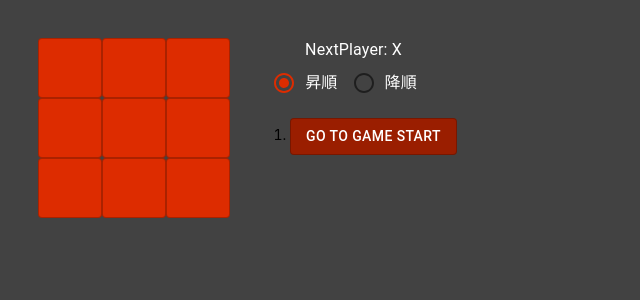
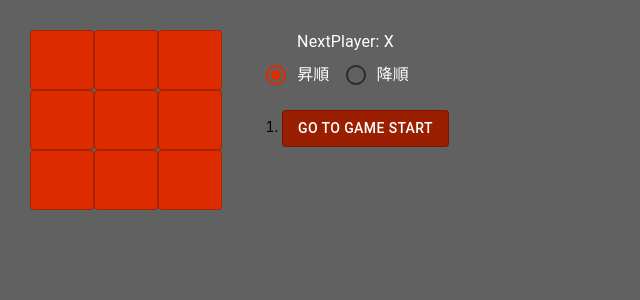
Before and after one commit to hwld/react-sample, a React (Create React App) app: page / in a window 1280 px wide. Shown: the top 300 px of the page, without its empty margins (0-640 px from the left). Built offline with nearby package versions, Linux system fonts and the light colour scheme.

Commit message:
背景色をAppコンポーネントに設定

```diff
--- a/src/App.css
+++ b/src/App.css
@@ -1,8 +1,4 @@
-.App {
-  display: flex;
-  flex-wrap: wrap;
-  text-align: center;
-}
+
 
 .App-logo {
   height: 40vmin;
--- a/src/App.tsx
+++ b/src/App.tsx
@@ -1,12 +1,21 @@
 import React from 'react';
 import './App.css';
 import Game from 'components/Game';
+import styled from 'styled-components';
+
+const StyledApp = styled.div`
+  background-color: ${props => props.theme.palette.primary.main};
+  display: flex;
+  flex-wrap: wrap;
+  height: 100vh;
+  text-align: center;
+`;
 
 const App: React.FC = () => {
   return (
-    <div className="App">
+    <StyledApp>
       <Game />
-    </div>
+    </StyledApp>
   );
 };
 
--- a/src/components/HistoryList.tsx
+++ b/src/components/HistoryList.tsx
@@ -21,13 +21,14 @@ interface ThemeProps {
   theme: Theme;
 }
 
-type StyledHistoryItemProps = HistoryListProps & ThemeProps;
+type StyledHistoryItemProps = HistoryListProps &
+  ThemeProps & { selected: boolean };
 
 // style
 const StyledHistoryItem = styled(({ selected, children, ...props }) => (
   <Button {...props}>{children}</Button>
 ))`
-  background-color: ${props =>
+  background-color: ${(props: StyledHistoryItemProps) =>
     props.selected
       ? props.theme.palette.secondary.dark
       : props.theme.palette.secondary.main};
--- a/src/components/Square.tsx
+++ b/src/components/Square.tsx
@@ -18,7 +18,7 @@ const SquareButton = styled(({ isWinFactor, children, ...props }) => (
 ))`
   background-color: ${(props: SquareProps & ThemeProps) =>
     props.isWinFactor
-      ? props.theme.palette.secondary.light
+      ? props.theme.palette.secondary.dark
       : props.theme.palette.secondary.main};
   height: 60px;
   width: 60px;
--- a/src/index.css
+++ b/src/index.css
@@ -1,11 +1,11 @@
 body {
-  background-color: #424242;
   font: 14px 'Century Gothic', Futura, sans-serif;
   font-family: -apple-system, BlinkMacSystemFont, 'Segoe UI', 'Roboto', 'Oxygen',
     'Ubuntu', 'Cantarell', 'Fira Sans', 'Droid Sans', 'Helvetica Neue',
     sans-serif;
   -webkit-font-smoothing: antialiased;
   -moz-osx-font-smoothing: grayscale;
+  margin: 0;
 }
 
 code {
--- a/src/theme/theme.ts
+++ b/src/theme/theme.ts
@@ -3,7 +3,7 @@ import { createMuiTheme } from '@material-ui/core';
 const theme = createMuiTheme({
   palette: {
     primary: {
-      main: '#212121',
+      main: '#616161',
     },
     secondary: {
       main: '#dd2c00',
```
